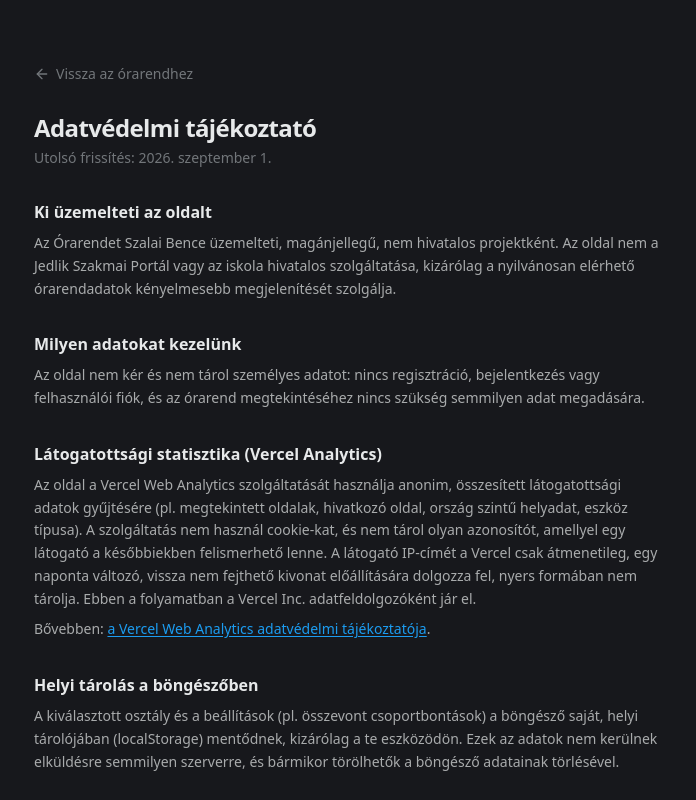
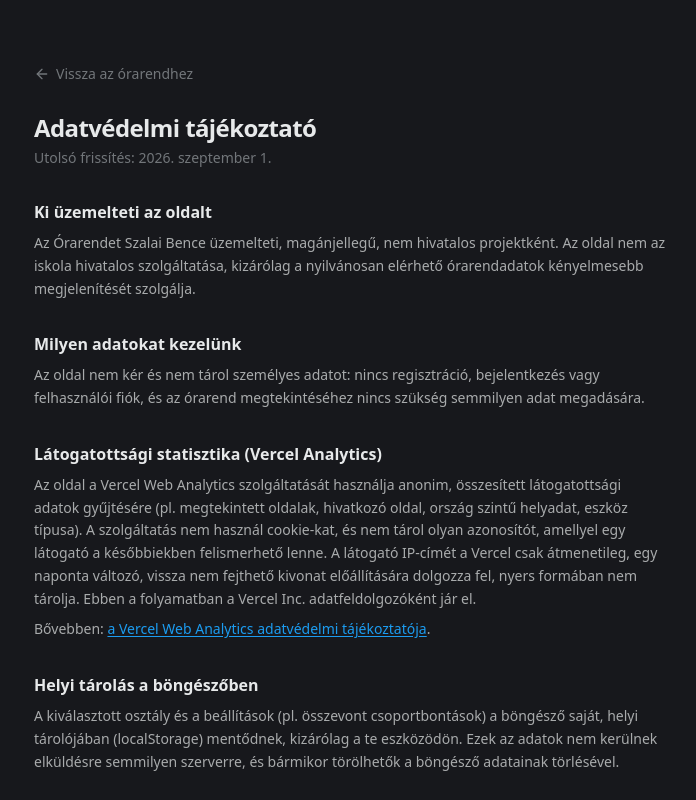
Before and after one commit to Benceszalaiii/orarend, a Next.js app: page /adatvedelem in a window 1280 px wide. Shown: the top 800 px of the page, without its empty margins (290-986 px from the left). Built offline with nearby package versions, Linux system fonts and the light colour scheme.

Commit message:
fix: update description to clarify the project's unofficial status

```diff
--- a/src/app/adatvedelem/page.tsx
+++ b/src/app/adatvedelem/page.tsx
@@ -32,7 +32,7 @@ export default function AdatvedelemPage() {
           </h2>
           <p>
             Az Órarendet Szalai Bence üzemelteti, magánjellegű, nem hivatalos
-            projektként. Az oldal nem a Jedlik Szakmai Portál vagy az iskola
+            projektként. Az oldal nem az iskola
             hivatalos szolgáltatása, kizárólag a nyilvánosan elérhető
             órarendadatok kényelmesebb megjelenítését szolgálja.
           </p>
```
